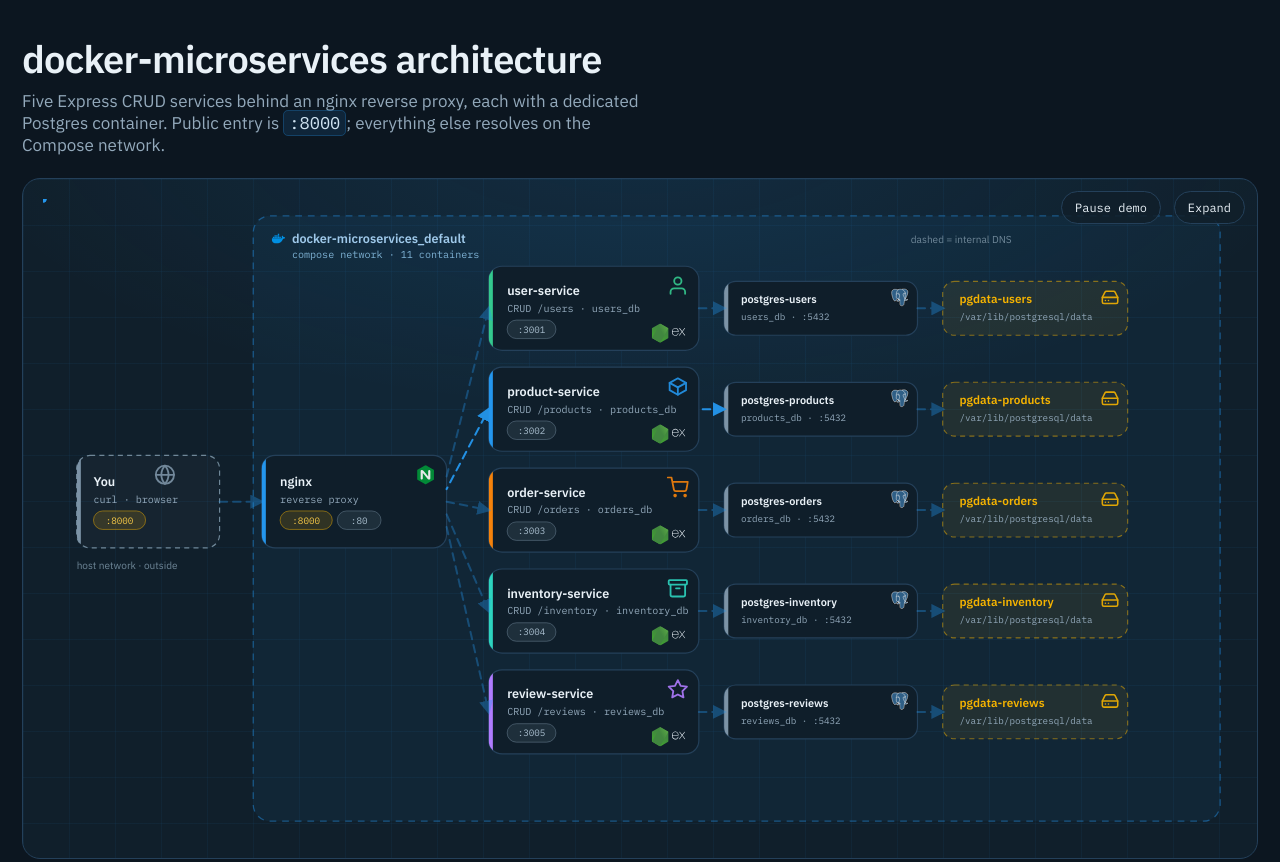
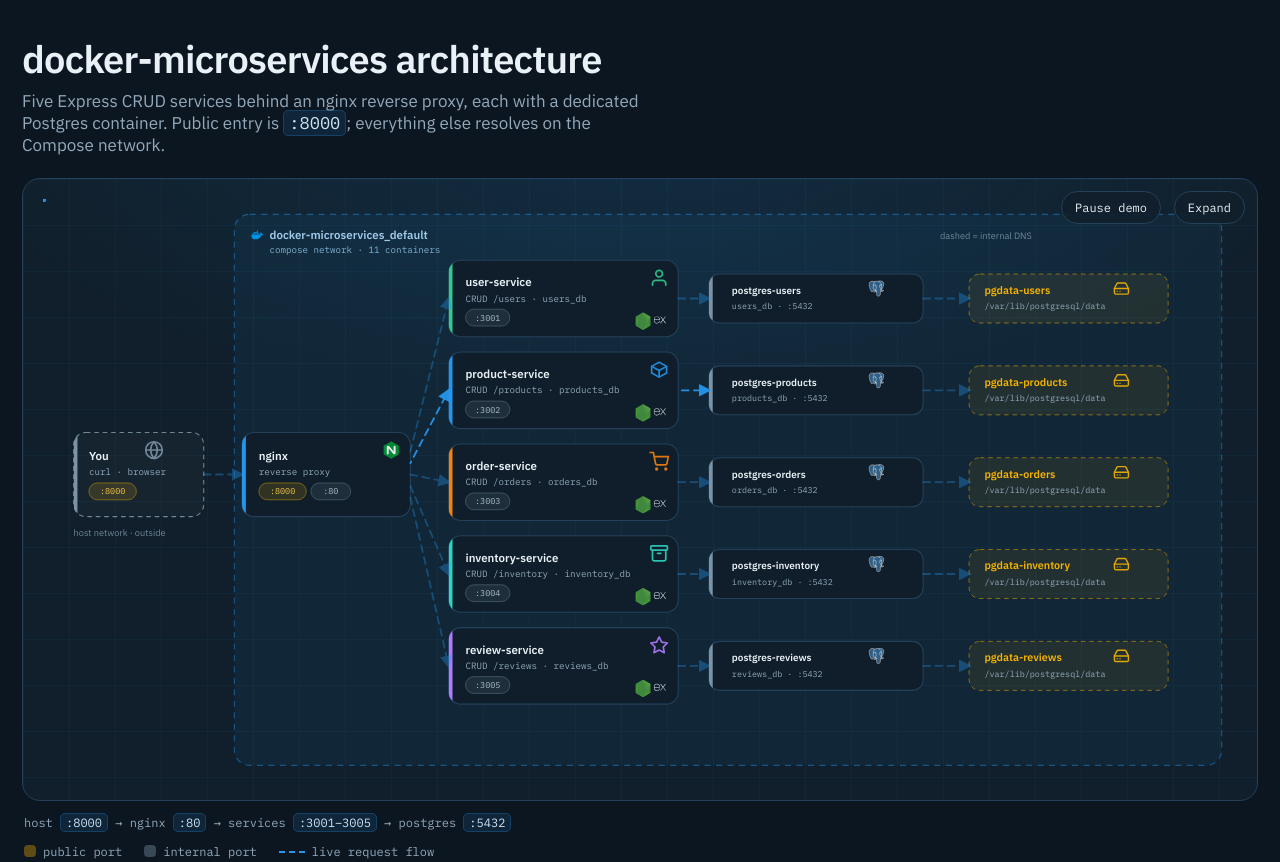
Before and after one commit to awenmirasol234/docker-microservices, a plain HTML site: page architecture.html in a window 1280 px wide. Shown: the top 862 px of the page. Drawn offline with Linux system fonts and the light colour scheme; no server answers.

Commit message:
Widen diagram columns and lengthen flows in architecture.html

```diff
--- a/architecture.html
+++ b/architecture.html
@@ -116,23 +116,23 @@
     <button class="expand-btn" id="expandBtn" aria-pressed="false">Expand</button>
     <button class="expand-btn" id="demoBtn" aria-pressed="true">Pause demo</button>
 
-    <svg class="diagram-wide" viewBox="0 0 1420 760" preserveAspectRatio="xMidYMid meet" role="img" aria-labelledby="archTitle archDesc">
+    <svg class="diagram-wide" viewBox="0 0 1560 760" preserveAspectRatio="xMidYMid meet" role="img" aria-labelledby="archTitle archDesc">
       <title id="archTitle">docker-microservices request flow</title>
       <desc id="archDesc">External client calls nginx on port 8000, nginx proxies /api routes to five Node services on ports 3001 to 3005, each service has a dedicated Postgres container on port 5432 with its own persistent volume.</desc>
       <defs>
         <marker id="arrowW" viewBox="0 0 10 10" refX="8" refY="5" markerWidth="7" markerHeight="7" orient="auto-start-reverse"><path d="M0,0 L10,5 L0,10 z" fill="#2496ED"/></marker>
         <clipPath id="c-client"><rect x="40" y="305" width="170" height="110" rx="16"/></clipPath>
         <clipPath id="c-nginx"><rect x="260" y="305" width="220" height="110" rx="16"/></clipPath>
-        <clipPath id="c-u"><rect x="530" y="80" width="250" height="100" rx="16"/></clipPath>
-        <clipPath id="c-p"><rect x="530" y="200" width="250" height="100" rx="16"/></clipPath>
-        <clipPath id="c-o"><rect x="530" y="320" width="250" height="100" rx="16"/></clipPath>
-        <clipPath id="c-i"><rect x="530" y="440" width="250" height="100" rx="16"/></clipPath>
-        <clipPath id="c-r"><rect x="530" y="560" width="250" height="100" rx="16"/></clipPath>
-        <clipPath id="c-dbu"><rect x="810" y="98" width="230" height="64" rx="14"/></clipPath>
-        <clipPath id="c-dbp"><rect x="810" y="218" width="230" height="64" rx="14"/></clipPath>
-        <clipPath id="c-dbo"><rect x="810" y="338" width="230" height="64" rx="14"/></clipPath>
-        <clipPath id="c-dbi"><rect x="810" y="458" width="230" height="64" rx="14"/></clipPath>
-        <clipPath id="c-dbr"><rect x="810" y="578" width="230" height="64" rx="14"/></clipPath>
+        <clipPath id="c-u"><rect x="530" y="80" width="300" height="100" rx="16"/></clipPath>
+        <clipPath id="c-p"><rect x="530" y="200" width="300" height="100" rx="16"/></clipPath>
+        <clipPath id="c-o"><rect x="530" y="320" width="300" height="100" rx="16"/></clipPath>
+        <clipPath id="c-i"><rect x="530" y="440" width="300" height="100" rx="16"/></clipPath>
+        <clipPath id="c-r"><rect x="530" y="560" width="300" height="100" rx="16"/></clipPath>
+        <clipPath id="c-dbu"><rect x="870" y="98" width="280" height="64" rx="14"/></clipPath>
+        <clipPath id="c-dbp"><rect x="870" y="218" width="280" height="64" rx="14"/></clipPath>
+        <clipPath id="c-dbo"><rect x="870" y="338" width="280" height="64" rx="14"/></clipPath>
+        <clipPath id="c-dbi"><rect x="870" y="458" width="280" height="64" rx="14"/></clipPath>
+        <clipPath id="c-dbr"><rect x="870" y="578" width="280" height="64" rx="14"/></clipPath>
         <symbol id="i-user" viewBox="0 0 24 24"><g fill="none" stroke="currentColor" stroke-width="2" stroke-linecap="round" stroke-linejoin="round"><path d="M20 21v-2a4 4 0 0 0-4-4H8a4 4 0 0 0-4 4v2"/><circle cx="12" cy="7" r="4"/></g></symbol>
         <symbol id="i-box" viewBox="0 0 24 24"><g fill="none" stroke="currentColor" stroke-width="2" stroke-linecap="round" stroke-linejoin="round"><path d="M21 8l-9-5-9 5v8l9 5 9-5V8z"/><path d="M3 8l9 5 9-5"/><path d="M12 13v8"/></g></symbol>
         <symbol id="i-cart" viewBox="0 0 24 24"><g fill="none" stroke="currentColor" stroke-width="2" stroke-linecap="round" stroke-linejoin="round"><circle cx="9" cy="21" r="1"/><circle cx="20" cy="21" r="1"/><path d="M1 1h4l2.68 13.39a2 2 0 0 0 2 1.61h9.72a2 2 0 0 0 2-1.61L23 6H6"/></g></symbol>
@@ -159,11 +159,11 @@
         </symbol>
       </defs>
 
-      <rect class="boundary" x="250" y="20" width="1150" height="720" rx="20"/>
+      <rect class="boundary" x="250" y="20" width="1290" height="720" rx="20"/>
       <use href="#t-docker" x="272" y="39" width="16" height="16" aria-hidden="true"/>
       <text class="t-net-title" x="296" y="52">docker-microservices_default</text>
       <text class="t-net-sub" x="296" y="70">compose network · 11 containers</text>
-      <text class="t-net-note" x="1032" y="52">dashed = internal DNS</text>
+      <text class="t-net-note" x="1172" y="52">dashed = internal DNS</text>
 
       <!-- client (outside) -->
       <rect class="node-outside" x="40" y="305" width="170" height="110" rx="16"/>
@@ -185,51 +185,51 @@
 
       <!-- services -->
       <g>
-        <rect class="node" x="530" y="80" width="250" height="100" rx="16"/>
+        <rect class="node" x="530" y="80" width="300" height="100" rx="16"/>
         <rect x="530" y="80" width="5" height="100" fill="#34C98E" clip-path="url(#c-u)"/>
-        <use href="#i-user" x="742" y="90" width="26" height="26" style="color:#34C98E;opacity:.9" aria-hidden="true"/>
-        <use href="#t-node" x="724" y="148" width="20" height="23" aria-hidden="true"/>
-        <use href="#t-express" x="748" y="150" width="16" height="16" style="fill:#E9F1F7" aria-hidden="true"/>
+        <use href="#i-user" x="792" y="90" width="26" height="26" style="color:#34C98E;opacity:.9" aria-hidden="true"/>
+        <use href="#t-node" x="774" y="148" width="20" height="23" aria-hidden="true"/>
+        <use href="#t-express" x="798" y="150" width="16" height="16" style="fill:#E9F1F7" aria-hidden="true"/>
         <text class="t-title" x="552" y="114">user-service</text>
         <text class="t-mono" x="552" y="134">CRUD /users · users_db</text>
         <rect class="chip-int" x="552" y="144" width="58" height="22" rx="11"/><text class="chip-int-t t-center" x="581" y="159">:3001</text>
       </g>
       <g>
-        <rect class="node" x="530" y="200" width="250" height="100" rx="16"/>
+        <rect class="node" x="530" y="200" width="300" height="100" rx="16"/>
         <rect x="530" y="200" width="5" height="100" fill="#2496ED" clip-path="url(#c-p)"/>
-        <use href="#i-box" x="742" y="210" width="26" height="26" style="color:#2496ED;opacity:.9" aria-hidden="true"/>
-        <use href="#t-node" x="724" y="268" width="20" height="23" aria-hidden="true"/>
-        <use href="#t-express" x="748" y="270" width="16" height="16" style="fill:#E9F1F7" aria-hidden="true"/>
+        <use href="#i-box" x="792" y="210" width="26" height="26" style="color:#2496ED;opacity:.9" aria-hidden="true"/>
+        <use href="#t-node" x="774" y="268" width="20" height="23" aria-hidden="true"/>
+        <use href="#t-express" x="798" y="270" width="16" height="16" style="fill:#E9F1F7" aria-hidden="true"/>
         <text class="t-title" x="552" y="234">product-service</text>
         <text class="t-mono" x="552" y="254">CRUD /products · products_db</text>
         <rect class="chip-int" x="552" y="264" width="58" height="22" rx="11"/><text class="chip-int-t t-center" x="581" y="279">:3002</text>
       </g>
       <g>
-        <rect class="node" x="530" y="320" width="250" height="100" rx="16"/>
+        <rect class="node" x="530" y="320" width="300" height="100" rx="16"/>
         <rect x="530" y="320" width="5" height="100" fill="#F5820B" clip-path="url(#c-o)"/>
-        <use href="#i-cart" x="742" y="330" width="26" height="26" style="color:#F5820B;opacity:.9" aria-hidden="true"/>
-        <use href="#t-node" x="724" y="388" width="20" height="23" aria-hidden="true"/>
-        <use href="#t-express" x="748" y="390" width="16" height="16" style="fill:#E9F1F7" aria-hidden="true"/>
+        <use href="#i-cart" x="792" y="330" width="26" height="26" style="color:#F5820B;opacity:.9" aria-hidden="true"/>
+        <use href="#t-node" x="774" y="388" width="20" height="23" aria-hidden="true"/>
+        <use href="#t-express" x="798" y="390" width="16" height="16" style="fill:#E9F1F7" aria-hidden="true"/>
         <text class="t-title" x="552" y="354">order-service</text>
         <text class="t-mono" x="552" y="374">CRUD /orders · orders_db</text>
         <rect class="chip-int" x="552" y="384" width="58" height="22" rx="11"/><text class="chip-int-t t-center" x="581" y="399">:3003</text>
       </g>
       <g>
-        <rect class="node" x="530" y="440" width="250" height="100" rx="16"/>
+        <rect class="node" x="530" y="440" width="300" height="100" rx="16"/>
         <rect x="530" y="440" width="5" height="100" fill="#2DD4BF" clip-path="url(#c-i)"/>
-        <use href="#i-archive" x="742" y="450" width="26" height="26" style="color:#2DD4BF;opacity:.9" aria-hidden="true"/>
-        <use href="#t-node" x="724" y="508" width="20" height="23" aria-hidden="true"/>
-        <use href="#t-express" x="748" y="510" width="16" height="16" style="fill:#E9F1F7" aria-hidden="true"/>
+        <use href="#i-archive" x="792" y="450" width="26" height="26" style="color:#2DD4BF;opacity:.9" aria-hidden="true"/>
+        <use href="#t-node" x="774" y="508" width="20" height="23" aria-hidden="true"/>
+        <use href="#t-express" x="798" y="510" width="16" height="16" style="fill:#E9F1F7" aria-hidden="true"/>
         <text class="t-title" x="552" y="474">inventory-service</text>
         <text class="t-mono" x="552" y="494">CRUD /inventory · inventory_db</text>
         <rect class="chip-int" x="552" y="504" width="58" height="22" rx="11"/><text class="chip-int-t t-center" x="581" y="519">:3004</text>
       </g>
       <g>
-        <rect class="node" x="530" y="560" width="250" height="100" rx="16"/>
+        <rect class="node" x="530" y="560" width="300" height="100" rx="16"/>
         <rect x="530" y="560" width="5" height="100" fill="#B07CFF" clip-path="url(#c-r)"/>
-        <use href="#i-star" x="742" y="570" width="26" height="26" style="color:#B07CFF;opacity:.9" aria-hidden="true"/>
-        <use href="#t-node" x="724" y="628" width="20" height="23" aria-hidden="true"/>
-        <use href="#t-express" x="748" y="630" width="16" height="16" style="fill:#E9F1F7" aria-hidden="true"/>
+        <use href="#i-star" x="792" y="570" width="26" height="26" style="color:#B07CFF;opacity:.9" aria-hidden="true"/>
+        <use href="#t-node" x="774" y="628" width="20" height="23" aria-hidden="true"/>
+        <use href="#t-express" x="798" y="630" width="16" height="16" style="fill:#E9F1F7" aria-hidden="true"/>
         <text class="t-title" x="552" y="594">review-service</text>
         <text class="t-mono" x="552" y="614">CRUD /reviews · reviews_db</text>
         <rect class="chip-int" x="552" y="624" width="58" height="22" rx="11"/><text class="chip-int-t t-center" x="581" y="639">:3005</text>
@@ -237,71 +237,71 @@
 
       <!-- dedicated databases -->
       <g>
-        <rect class="node" x="810" y="98" width="230" height="64" rx="14"/>
-        <rect x="810" y="98" width="5" height="64" fill="#7C93A6" clip-path="url(#c-dbu)"/>
-        <use href="#t-pg" x="1008" y="106" width="22" height="22" opacity=".9" aria-hidden="true"/>
-        <text class="t-title-sm" x="830" y="124">postgres-users</text>
-        <text class="t-mono-sm" x="830" y="144">users_db · :5432</text>
+        <rect class="node" x="870" y="98" width="280" height="64" rx="14"/>
+        <rect x="870" y="98" width="5" height="64" fill="#7C93A6" clip-path="url(#c-dbu)"/>
+        <use href="#t-pg" x="1078" y="106" width="22" height="22" opacity=".9" aria-hidden="true"/>
+        <text class="t-title-sm" x="900" y="124">postgres-users</text>
+        <text class="t-mono-sm" x="900" y="144">users_db · :5432</text>
       </g>
       <g>
-        <rect class="node" x="810" y="218" width="230" height="64" rx="14"/>
-        <rect x="810" y="218" width="5" height="64" fill="#7C93A6" clip-path="url(#c-dbp)"/>
-        <use href="#t-pg" x="1008" y="226" width="22" height="22" opacity=".9" aria-hidden="true"/>
-        <text class="t-title-sm" x="830" y="244">postgres-products</text>
-        <text class="t-mono-sm" x="830" y="264">products_db · :5432</text>
+        <rect class="node" x="870" y="218" width="280" height="64" rx="14"/>
+        <rect x="870" y="218" width="5" height="64" fill="#7C93A6" clip-path="url(#c-dbp)"/>
+        <use href="#t-pg" x="1078" y="226" width="22" height="22" opacity=".9" aria-hidden="true"/>
+        <text class="t-title-sm" x="900" y="244">postgres-products</text>
+        <text class="t-mono-sm" x="900" y="264">products_db · :5432</text>
       </g>
       <g>
-        <rect class="node" x="810" y="338" width="230" height="64" rx="14"/>
-        <rect x="810" y="338" width="5" height="64" fill="#7C93A6" clip-path="url(#c-dbo)"/>
-        <use href="#t-pg" x="1008" y="346" width="22" height="22" opacity=".9" aria-hidden="true"/>
-        <text class="t-title-sm" x="830" y="364">postgres-orders</text>
-        <text class="t-mono-sm" x="830" y="384">orders_db · :5432</text>
+        <rect class="node" x="870" y="338" width="280" height="64" rx="14"/>
+        <rect x="870" y="338" width="5" height="64" fill="#7C93A6" clip-path="url(#c-dbo)"/>
+        <use href="#t-pg" x="1078" y="346" width="22" height="22" opacity=".9" aria-hidden="true"/>
+        <text class="t-title-sm" x="900" y="364">postgres-orders</text>
+        <text class="t-mono-sm" x="900" y="384">orders_db · :5432</text>
       </g>
       <g>
-        <rect class="node" x="810" y="458" width="230" height="64" rx="14"/>
-        <rect x="810" y="458" width="5" height="64" fill="#7C93A6" clip-path="url(#c-dbi)"/>
-        <use href="#t-pg" x="1008" y="466" width="22" height="22" opacity=".9" aria-hidden="true"/>
-        <text class="t-title-sm" x="830" y="484">postgres-inventory</text>
-        <text class="t-mono-sm" x="830" y="504">inventory_db · :5432</text>
+        <rect class="node" x="870" y="458" width="280" height="64" rx="14"/>
+        <rect x="870" y="458" width="5" height="64" fill="#7C93A6" clip-path="url(#c-dbi)"/>
+        <use href="#t-pg" x="1078" y="466" width="22" height="22" opacity=".9" aria-hidden="true"/>
+        <text class="t-title-sm" x="900" y="484">postgres-inventory</text>
+        <text class="t-mono-sm" x="900" y="504">inventory_db · :5432</text>
       </g>
       <g>
-        <rect class="node" x="810" y="578" width="230" height="64" rx="14"/>
-        <rect x="810" y="578" width="5" height="64" fill="#7C93A6" clip-path="url(#c-dbr)"/>
-        <use href="#t-pg" x="1008" y="586" width="22" height="22" opacity=".9" aria-hidden="true"/>
-        <text class="t-title-sm" x="830" y="604">postgres-reviews</text>
-        <text class="t-mono-sm" x="830" y="624">reviews_db · :5432</text>
+        <rect class="node" x="870" y="578" width="280" height="64" rx="14"/>
+        <rect x="870" y="578" width="5" height="64" fill="#7C93A6" clip-path="url(#c-dbr)"/>
+        <use href="#t-pg" x="1078" y="586" width="22" height="22" opacity=".9" aria-hidden="true"/>
+        <text class="t-title-sm" x="900" y="604">postgres-reviews</text>
+        <text class="t-mono-sm" x="900" y="624">reviews_db · :5432</text>
       </g>
 
       <!-- volumes, one per database -->
       <g>
-        <rect class="vol" data-flow="users-volume" x="1070" y="98" width="220" height="64" rx="14"/>
-        <use href="#i-disk" x="1258" y="106" width="22" height="22" style="color:#F5B301;opacity:.9" aria-hidden="true"/>
-        <text class="t-vol-title" x="1090" y="124" font-size="13">pgdata-users</text>
-        <text class="t-mono-sm" x="1090" y="144">/var/lib/postgresql/data</text>
+        <rect class="vol" data-flow="users-volume" x="1210" y="98" width="260" height="64" rx="14"/>
+        <use href="#i-disk" x="1398" y="106" width="22" height="22" style="color:#F5B301;opacity:.9" aria-hidden="true"/>
+        <text class="t-vol-title" x="1230" y="124" font-size="13">pgdata-users</text>
+        <text class="t-mono-sm" x="1230" y="144">/var/lib/postgresql/data</text>
       </g>
       <g>
-        <rect class="vol" data-flow="products-volume" x="1070" y="218" width="220" height="64" rx="14"/>
-        <use href="#i-disk" x="1258" y="226" width="22" height="22" style="color:#F5B301;opacity:.9" aria-hidden="true"/>
-        <text class="t-vol-title" x="1090" y="244" font-size="13">pgdata-products</text>
-        <text class="t-mono-sm" x="1090" y="264">/var/lib/postgresql/data</text>
+        <rect class="vol" data-flow="products-volume" x="1210" y="218" width="260" height="64" rx="14"/>
+        <use href="#i-disk" x="1398" y="226" width="22" height="22" style="color:#F5B301;opacity:.9" aria-hidden="true"/>
+        <text class="t-vol-title" x="1230" y="244" font-size="13">pgdata-products</text>
+        <text class="t-mono-sm" x="1230" y="264">/var/lib/postgresql/data</text>
       </g>
       <g>
-        <rect class="vol" data-flow="orders-volume" x="1070" y="338" width="220" height="64" rx="14"/>
-        <use href="#i-disk" x="1258" y="346" width="22" height="22" style="color:#F5B301;opacity:.9" aria-hidden="true"/>
-        <text class="t-vol-title" x="1090" y="364" font-size="13">pgdata-orders</text>
-        <text class="t-mono-sm" x="1090" y="384">/var/lib/postgresql/data</text>
+        <rect class="vol" data-flow="orders-volume" x="1210" y="338" width="260" height="64" rx="14"/>
+        <use href="#i-disk" x="1398" y="346" width="22" height="22" style="color:#F5B301;opacity:.9" aria-hidden="true"/>
+        <text class="t-vol-title" x="1230" y="364" font-size="13">pgdata-orders</text>
+        <text class="t-mono-sm" x="1230" y="384">/var/lib/postgresql/data</text>
       </g>
       <g>
-        <rect class="vol" data-flow="inventory-volume" x="1070" y="458" width="220" height="64" rx="14"/>
-        <use href="#i-disk" x="1258" y="466" width="22" height="22" style="color:#F5B301;opacity:.9" aria-hidden="true"/>
-        <text class="t-vol-title" x="1090" y="484" font-size="13">pgdata-inventory</text>
-        <text class="t-mono-sm" x="1090" y="504">/var/lib/postgresql/data</text>
+        <rect class="vol" data-flow="inventory-volume" x="1210" y="458" width="260" height="64" rx="14"/>
+        <use href="#i-disk" x="1398" y="466" width="22" height="22" style="color:#F5B301;opacity:.9" aria-hidden="true"/>
+        <text class="t-vol-title" x="1230" y="484" font-size="13">pgdata-inventory</text>
+        <text class="t-mono-sm" x="1230" y="504">/var/lib/postgresql/data</text>
       </g>
       <g>
-        <rect class="vol" data-flow="reviews-volume" x="1070" y="578" width="220" height="64" rx="14"/>
-        <use href="#i-disk" x="1258" y="586" width="22" height="22" style="color:#F5B301;opacity:.9" aria-hidden="true"/>
-        <text class="t-vol-title" x="1090" y="604" font-size="13">pgdata-reviews</text>
-        <text class="t-mono-sm" x="1090" y="624">/var/lib/postgresql/data</text>
+        <rect class="vol" data-flow="reviews-volume" x="1210" y="578" width="260" height="64" rx="14"/>
+        <use href="#i-disk" x="1398" y="586" width="22" height="22" style="color:#F5B301;opacity:.9" aria-hidden="true"/>
+        <text class="t-vol-title" x="1230" y="604" font-size="13">pgdata-reviews</text>
+        <text class="t-mono-sm" x="1230" y="624">/var/lib/postgresql/data</text>
       </g>
 
       <!-- flows: client -> nginx -->
@@ -339,54 +339,54 @@
       </g>
 
       <!-- flows: services -> dedicated databases -->
-      <path id="fp-ud" class="flow" data-flow="users-db" d="M780,130 L810,130" marker-end="url(#arrowW)"/>
+      <path id="fp-ud" class="flow" data-flow="users-db" d="M830,130 L870,130" marker-end="url(#arrowW)"/>
       <g class="flow-pulse" data-flow="users-db">
         <circle r="4" fill="#2496ED"><animateMotion dur="1.2s" repeatCount="indefinite"><mpath href="#fp-ud"/></animateMotion></circle>
         <circle r="4" fill="#2496ED"><animateMotion dur="1.2s" begin="-0.6s" repeatCount="indefinite"><mpath href="#fp-ud"/></animateMotion></circle>
       </g>
-      <path id="fp-pd" class="flow" data-flow="products-db" d="M780,250 L810,250" marker-end="url(#arrowW)"/>
+      <path id="fp-pd" class="flow" data-flow="products-db" d="M830,250 L870,250" marker-end="url(#arrowW)"/>
       <g class="flow-pulse" data-flow="products-db">
         <circle r="4" fill="#2496ED"><animateMotion dur="1.2s" repeatCount="indefinite"><mpath href="#fp-pd"/></animateMotion></circle>
         <circle r="4" fill="#2496ED"><animateMotion dur="1.2s" begin="-0.6s" repeatCount="indefinite"><mpath href="#fp-pd"/></animateMotion></circle>
       </g>
-      <path id="fp-od" class="flow" data-flow="orders-db" d="M780,370 L810,370" marker-end="url(#arrowW)"/>
+      <path id="fp-od" class="flow" data-flow="orders-db" d="M830,370 L870,370" marker-end="url(#arrowW)"/>
       <g class="flow-pulse" data-flow="orders-db">
         <circle r="4" fill="#2496ED"><animateMotion dur="1.2s" repeatCount="indefinite"><mpath href="#fp-od"/></animateMotion></circle>
         <circle r="4" fill="#2496ED"><animateMotion dur="1.2s" begin="-0.6s" repeatCount="indefinite"><mpath href="#fp-od"/></animateMotion></circle>
       </g>
-      <path id="fp-id" class="flow" data-flow="inventory-db" d="M780,490 L810,490" marker-end="url(#arrowW)"/>
+      <path id="fp-id" class="flow" data-flow="inventory-db" d="M830,490 L870,490" marker-end="url(#arrowW)"/>
       <g class="flow-pulse" data-flow="inventory-db">
         <circle r="4" fill="#2496ED"><animateMotion dur="1.2s" repeatCount="indefinite"><mpath href="#fp-id"/></animateMotion></circle>
         <circle r="4" fill="#2496ED"><animateMotion dur="1.2s" begin="-0.6s" repeatCount="indefinite"><mpath href="#fp-id"/></animateMotion></circle>
       </g>
-      <path id="fp-rd" class="flow" data-flow="reviews-db" d="M780,610 L810,610" marker-end="url(#arrowW)"/>
+      <path id="fp-rd" class="flow" data-flow="reviews-db" d="M830,610 L870,610" marker-end="url(#arrowW)"/>
       <g class="flow-pulse" data-flow="reviews-db">
         <circle r="4" fill="#2496ED"><animateMotion dur="1.2s" repeatCount="indefinite"><mpath href="#fp-rd"/></animateMotion></circle>
         <circle r="4" fill="#2496ED"><animateMotion dur="1.2s" begin="-0.6s" repeatCount="indefinite"><mpath href="#fp-rd"/></animateMotion></circle>
       </g>
 
       <!-- flows: databases -> volumes -->
-      <path id="fp-vu" class="flow" data-flow="users-volume" d="M1040,130 L1070,130" marker-end="url(#arrowW)"/>
+      <path id="fp-vu" class="flow" data-flow="users-volume" d="M1150,130 L1210,130" marker-end="url(#arrowW)"/>
       <g class="flow-pulse" data-flow="users-volume">
         <circle r="4" fill="#F5B301"><animateMotion dur="1.2s" repeatCount="indefinite"><mpath href="#fp-vu"/></animateMotion></circle>
         <circle r="4" fill="#F5B301"><animateMotion dur="1.2s" begin="-0.6s" repeatCount="indefinite"><mpath href="#fp-vu"/></animateMotion></circle>
       </g>
-      <path id="fp-vp" class="flow" data-flow="products-volume" d="M1040,250 L1070,250" marker-end="url(#arrowW)"/>
+      <path id="fp-vp" class="flow" data-flow="products-volume" d="M1150,250 L1210,250" marker-end="url(#arrowW)"/>
       <g class="flow-pulse" data-flow="products-volume">
         <circle r="4" fill="#F5B301"><animateMotion dur="1.2s" repeatCount="indefinite"><mpath href="#fp-vp"/></animateMotion></circle>
         <circle r="4" fill="#F5B301"><animateMotion dur="1.2s" begin="-0.6s" repeatCount="indefinite"><mpath href="#fp-vp"/></animateMotion></circle>
       </g>
-      <path id="fp-vo" class="flow" data-flow="orders-volume" d="M1040,370 L1070,370" marker-end="url(#arrowW)"/>
+      <path id="fp-vo" class="flow" data-flow="orders-volume" d="M1150,370 L1210,370" marker-end="url(#arrowW)"/>
       <g class="flow-pulse" data-flow="orders-volume">
         <circle r="4" fill="#F5B301"><animateMotion dur="1.2s" repeatCount="indefinite"><mpath href="#fp-vo"/></animateMotion></circle>
         <circle r="4" fill="#F5B301"><animateMotion dur="1.2s" begin="-0.6s" repeatCount="indefinite"><mpath href="#fp-vo"/></animateMotion></circle>
       </g>
-      <path id="fp-vi" class="flow" data-flow="inventory-volume" d="M1040,490 L1070,490" marker-end="url(#arrowW)"/>
+      <path id="fp-vi" class="flow" data-flow="inventory-volume" d="M1150,490 L1210,490" marker-end="url(#arrowW)"/>
       <g class="flow-pulse" data-flow="inventory-volume">
         <circle r="4" fill="#F5B301"><animateMotion dur="1.2s" repeatCount="indefinite"><mpath href="#fp-vi"/></animateMotion></circle>
         <circle r="4" fill="#F5B301"><animateMotion dur="1.2s" begin="-0.6s" repeatCount="indefinite"><mpath href="#fp-vi"/></animateMotion></circle>
       </g>
-      <path id="fp-vr" class="flow" data-flow="reviews-volume" d="M1040,610 L1070,610" marker-end="url(#arrowW)"/>
+      <path id="fp-vr" class="flow" data-flow="reviews-volume" d="M1150,610 L1210,610" marker-end="url(#arrowW)"/>
       <g class="flow-pulse" data-flow="reviews-volume">
         <circle r="4" fill="#F5B301"><animateMotion dur="1.2s" repeatCount="indefinite"><mpath href="#fp-vr"/></animateMotion></circle>
         <circle r="4" fill="#F5B301"><animateMotion dur="1.2s" begin="-0.6s" repeatCount="indefinite"><mpath href="#fp-vr"/></animateMotion></circle>
```
